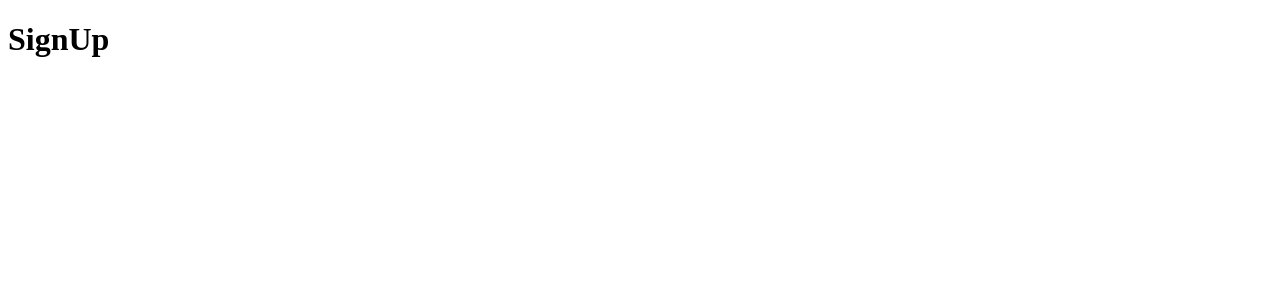
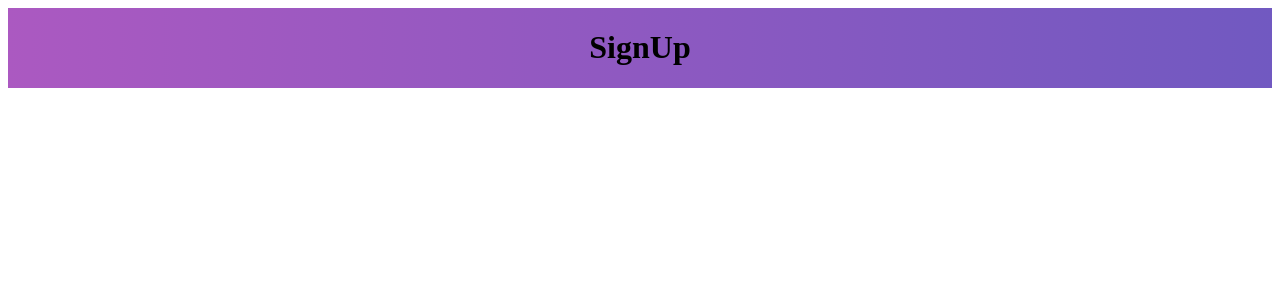
Before and after one commit to JRCouto4D/Bootcamp-Gobarber_web, a React (Create React App) app: page /register in a window 1280 px wide. Shown: the top 300 px of the page. Built offline with nearby package versions, Linux system fonts and the light colour scheme.

Commit message:
config: layouts por páginas

```diff
--- a/package.json
+++ b/package.json
@@ -6,12 +6,14 @@
     "@testing-library/jest-dom": "^4.2.4",
     "@testing-library/react": "^9.3.2",
     "@testing-library/user-event": "^7.1.2",
+    "polished": "^3.6.4",
     "prop-types": "^15.7.2",
     "react": "^16.13.1",
     "react-dom": "^16.13.1",
     "react-router-dom": "^5.2.0",
     "react-scripts": "3.4.1",
-    "reactotron-react-js": "^3.3.7"
+    "reactotron-react-js": "^3.3.7",
+    "styled-components": "^5.1.1"
   },
   "scripts": {
     "start": "react-scripts start",
--- /dev/null
+++ b/src/pages/_layouts/auth/index.js
@@ -0,0 +1,16 @@
+import React from 'react';
+import PropTypes from 'prop-types';
+
+import { Wrapper, Content } from './styles';
+
+export default function authLayout({ children }) {
+  return (
+    <Wrapper>
+      <Content>{children}</Content>
+    </Wrapper>
+  );
+}
+
+authLayout.propTypes = {
+  children: PropTypes.element.isRequired,
+};
--- /dev/null
+++ b/src/pages/_layouts/auth/styles.js
@@ -0,0 +1,69 @@
+import styled from 'styled-components';
+import { darken } from 'polished';
+
+export const Wrapper = styled.div`
+  height: 100%;
+  background: linear-gradient(-90deg, #7159c1, #ab59c1);
+  display: flex;
+  justify-content: center;
+  align-items: center;
+`;
+
+export const Content = styled.div`
+  width: 100%;
+  max-width: 350px;
+  text-align: center;
+
+  form {
+    display: flex;
+    flex-direction: column;
+    margin-top: 30px;
+
+    input {
+      background: rgba(0, 0, 0, 0.1);
+      border: 0;
+      border-radius: 4px;
+      padding: 0 15px;
+      height: 44px;
+      margin: 0 0 15px;
+      color: #fff;
+
+      &::placeholder {
+        color: rgba(255, 255, 255, 0.7);
+      }
+    }
+
+    button {
+      background: #3b9eff;
+      border: 0;
+      border-radius: 4px;
+      margin: 5px 0 0;
+      height: 44px;
+      color: #fff;
+      font-weight: bold;
+      font-size: 16px;
+      transition: background 0.2s;
+
+      &:hover {
+        background: ${darken(0.05, '#3b9eff')};
+      }
+    }
+
+    a {
+      color: #fff;
+      margin-top: 15px;
+      font-size: 16px;
+      opacity: 0.8;
+
+      &:hover {
+        opacity: 1;
+      }
+    }
+
+    span {
+      color: #f64c75;
+      align-self: flex-start;
+      margin: 0 0 15px;
+    }
+  }
+`;
--- /dev/null
+++ b/src/pages/_layouts/default/index.js
@@ -0,0 +1,12 @@
+import React from 'react';
+import PropTypes from 'prop-types';
+
+import { Wrapper } from './styles';
+
+export default function defaultLayout({ children }) {
+  return <Wrapper>{children}</Wrapper>;
+}
+
+defaultLayout.propTypes = {
+  children: PropTypes.element.isRequired,
+};
--- /dev/null
+++ b/src/pages/_layouts/default/styles.js
@@ -0,0 +1,7 @@
+import styled from 'styled-components';
+
+export const Wrapper = styled.div`
+  height: 100%;
+  background: linear-gradient(-90deg, #7159c1, #ab59c1);
+  overflow: auto;
+`;
--- a/src/routes/Route.js
+++ b/src/routes/Route.js
@@ -2,6 +2,9 @@
 import React from 'react';
 import { Redirect, Route } from 'react-router-dom';
 import PropTypes from 'prop-types';
+
+import AuthLayout from '../pages/_layouts/auth';
+import DefaultLayout from '../pages/_layouts/default';
 
 export default function RouteWrapper({
   component: Component,
@@ -18,7 +21,18 @@ export default function RouteWrapper({
     return <Redirect to="/dashboard" />;
   }
 
-  return <Route {...rest} component={Component} />;
+  const Layout = signed ? DefaultLayout : AuthLayout;
+
+  return (
+    <Route
+      {...rest}
+      render={(props) => (
+        <Layout>
+          <Component {...props} />
+        </Layout>
+      )}
+    />
+  );
 }
 
 RouteWrapper.propTypes = {
```
Also changed, not shown: 1 other file (tests, documents, lock files or other folders).
